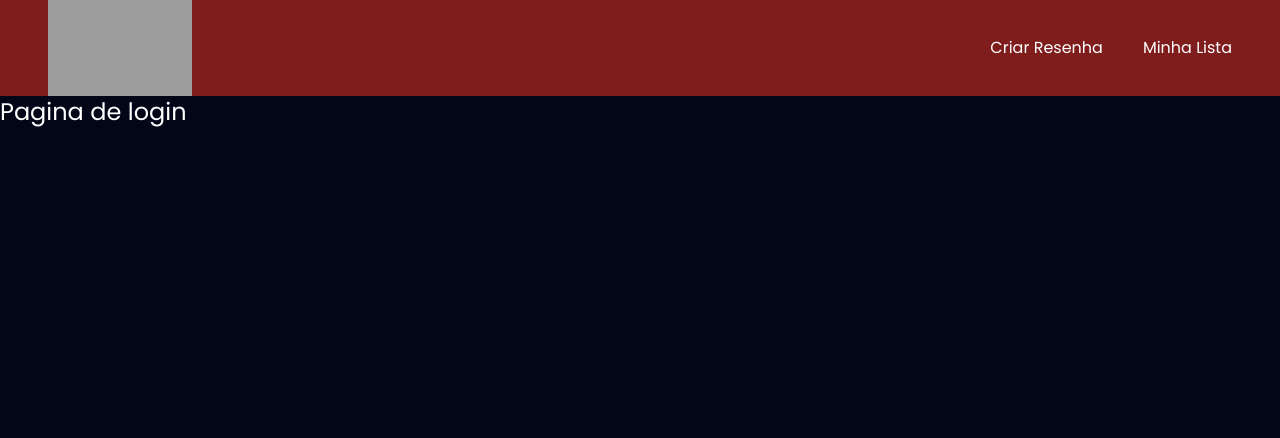
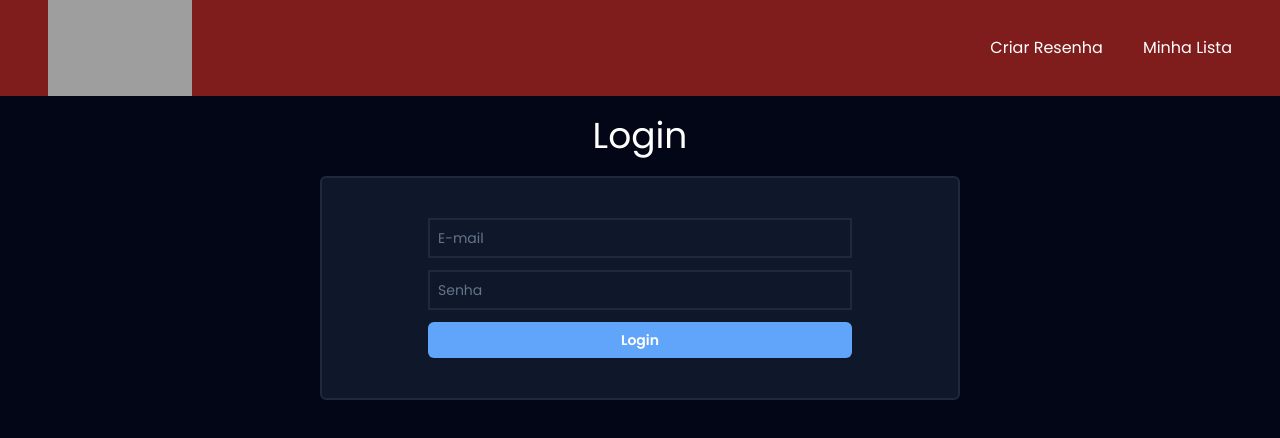
Before and after one commit to IgorOliverx/gerenciamento-filmes, a React (Vite) app in the folder gerenciamento-eventos/: page /login in a window 1280 px wide. Shown: the top 438 px of the page. Built offline with nearby package versions, Linux system fonts and the light colour scheme; no server answers; grey boxes are pictures that could not be loaded.

Commit message:
pagina de login up

```diff
--- a/gerenciamento-eventos/src/pages/Login.jsx
+++ b/gerenciamento-eventos/src/pages/Login.jsx
@@ -1,7 +1,49 @@
+import Input from "../Input/index.jsx";
+import {useState} from "react";
+import {useNavigate} from "react-router-dom";
+import axios from "axios";
+
 export const Login = () => {
+    const [email, setEmail] = useState([]);
+    const [senha, setSenha] = useState([]);
+
+    const navigate = useNavigate();
+
+    const logarUsuario = (e) => {
+        e.preventDefault();
+        const usuario = {
+            email: email,
+            senha: senha
+        }
+        axios.post('http://localhost:8080/api/usuario/login', usuario)
+            .then(() => {
+                navigate('/home')
+            }).catch(error => console.error(error))
+    }
     return (
         <>
-            <p className='text-2xl'>Pagina de login</p>
+            <p className='text-4xl w-screen text-center mt-5 mb-5'>Login</p>
+            <form onSubmit={logarUsuario}
+                  className='w-2/4 gap-3 flex-wrap rounded-md py-10 bg-slate-900 border-2 border-slate-800 flex relative mx-auto justify-center'>
+                <Input
+                    value={email}
+                    type='email'
+                    placeholder='E-mail'
+                    name='email'
+                    id='email'
+                    onChange={(e) => setEmail(e.target.value)}
+                />
+
+                <Input
+                    value={senha}
+                    type='password'
+                    placeholder='Senha'
+                    name='senha'
+                    id='senha'
+                    onChange={(e) => setSenha(e.target.value)}
+                />
+                <button type='submit' className='primary-btn'>Login</button>
+            </form>
         </>
     )
 }
```
Also changed, not shown: 1 other file (tests, documents, lock files or other folders).
